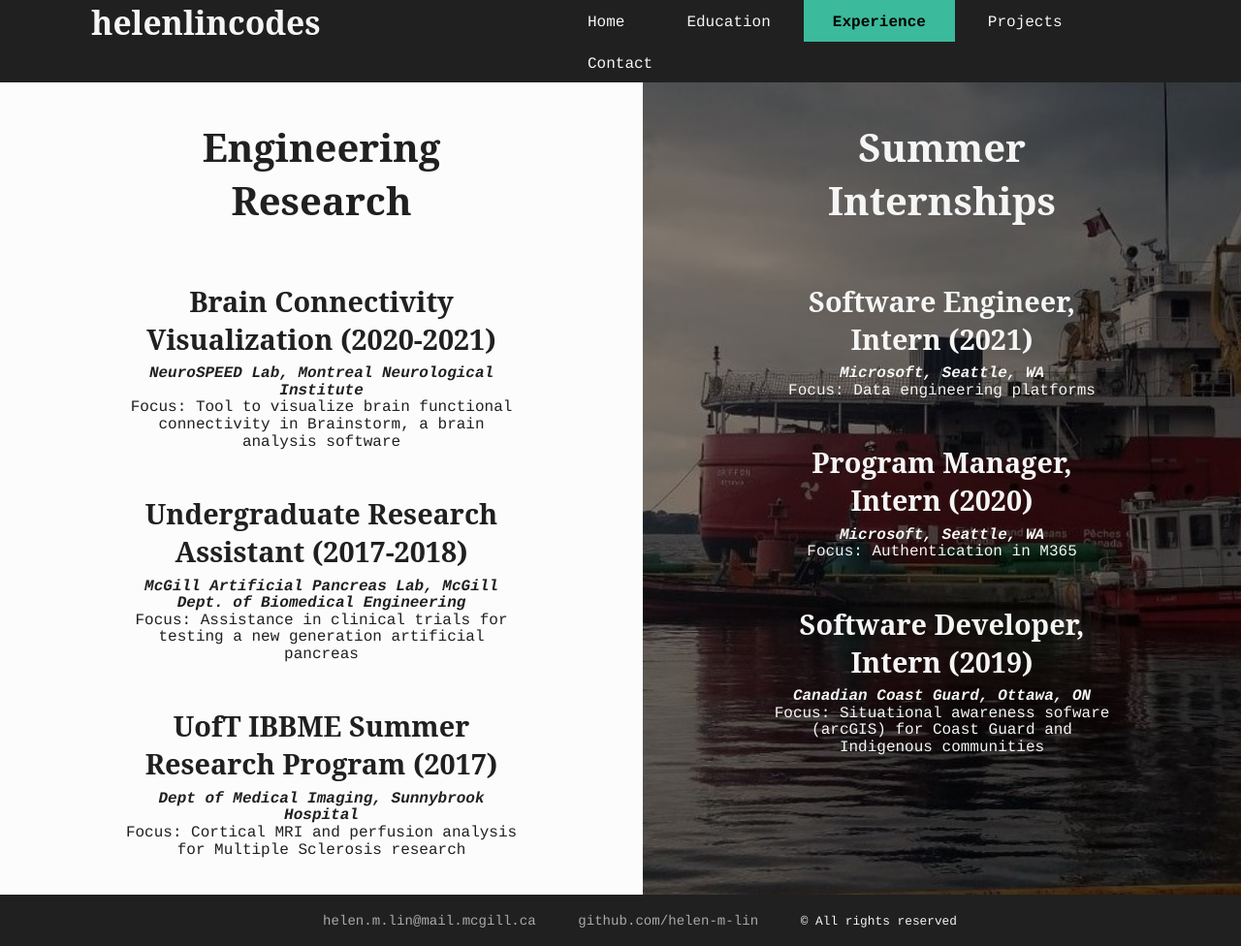
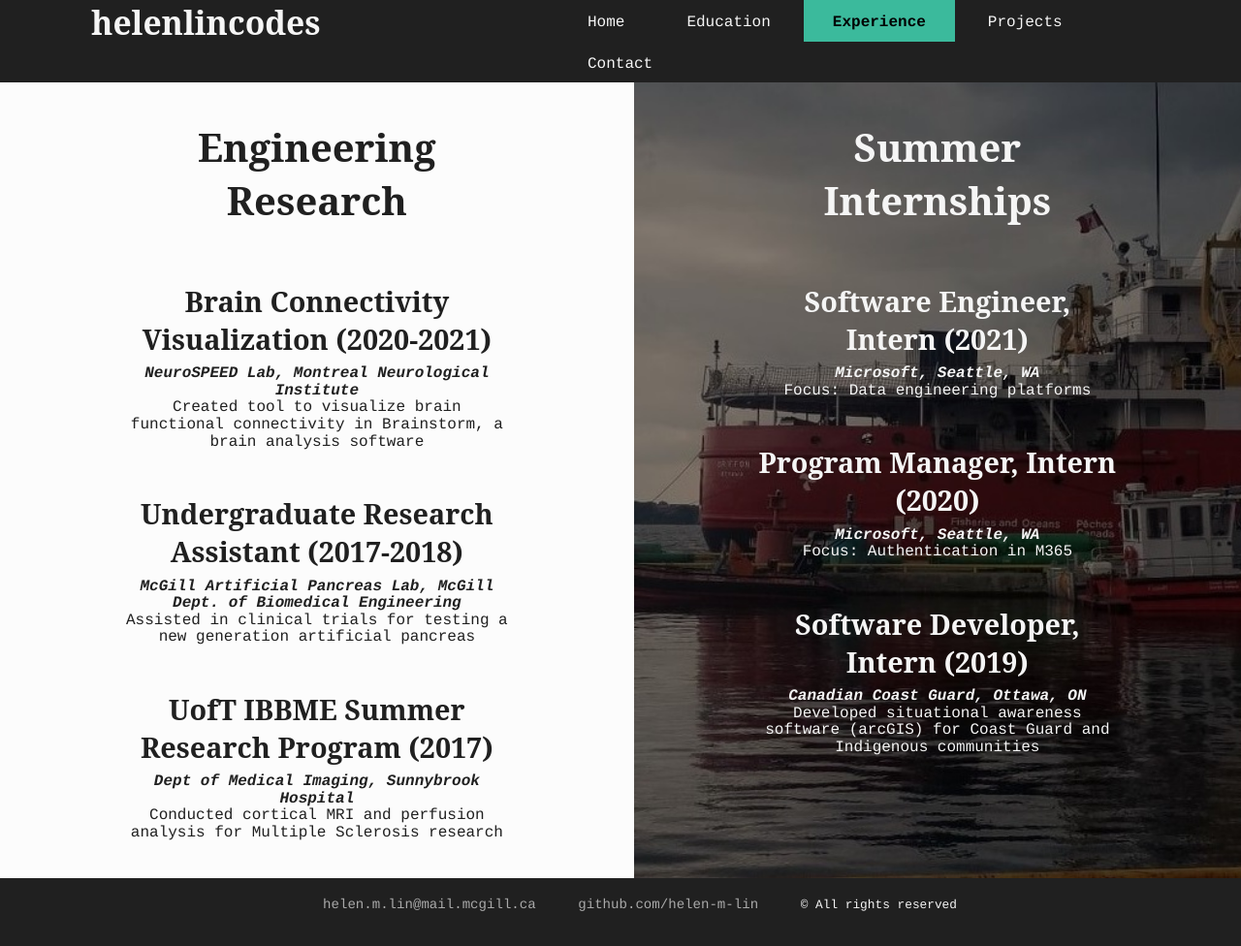
Before and after one commit to helen-m-lin/helenlincodes, a Jekyll site: the page built from experience.html, in a window 1280 px wide and 976 px high. Shown: the whole window at 97% size. Built offline with Jekyll 4.4.1, drawn with Linux system fonts in a browser that asks for light colours.

Commit message:
fix typos

```diff
--- a/experience.html
+++ b/experience.html
@@ -13,20 +13,20 @@
                         <h3>Brain Connectivity Visualization (2020-2021)</h3>
                         <li style="font-weight:bold;font-style:italic;">NeuroSPEED Lab, Montreal Neurological Institute
                         </li>
-                        <li>Focus: Tool to visualize brain functional connectivity in Brainstorm, a brain analysis
+                        <li>Created tool to visualize brain functional connectivity in Brainstorm, a brain analysis
                                 software</li>
                         <br></br>
 
                         <h3>Undergraduate Research Assistant (2017-2018)</h3>
                         <li style="font-weight:bold;font-style:italic;">McGill Artificial Pancreas Lab, McGill Dept. of
                                 Biomedical Engineering</li>
-                        <li>Focus: Assistance in clinical trials for testing a new generation artificial pancreas</li>
+                        <li>Assisted in clinical trials for testing a new generation artificial pancreas</li>
                         <br></br>
 
                         <h3>UofT IBBME Summer Research Program (2017)</h3>
                         <li style="font-weight:bold;font-style:italic;">Dept of Medical Imaging, Sunnybrook Hospital
                         </li>
-                        <li>Focus: Cortical MRI and perfusion analysis for Multiple Sclerosis research</li>
+                        <li>Conducted cortical MRI and perfusion analysis for Multiple Sclerosis research</li>
                         <br></br>
                 </td>
                 <td class="thm-dark internships">
@@ -47,7 +47,7 @@
 
                         <h3>Software Developer, Intern (2019)</h3>
                         <li style="font-weight:bold;font-style:italic;">Canadian Coast Guard, Ottawa, ON</li>
-                        <li>Focus: Situational awareness sofware (arcGIS) for Coast Guard and Indigenous communities
+                        <li>Developed situational awareness software (arcGIS) for Coast Guard and Indigenous communities
                         </li>
                         <br></br>
                 </td>
```
